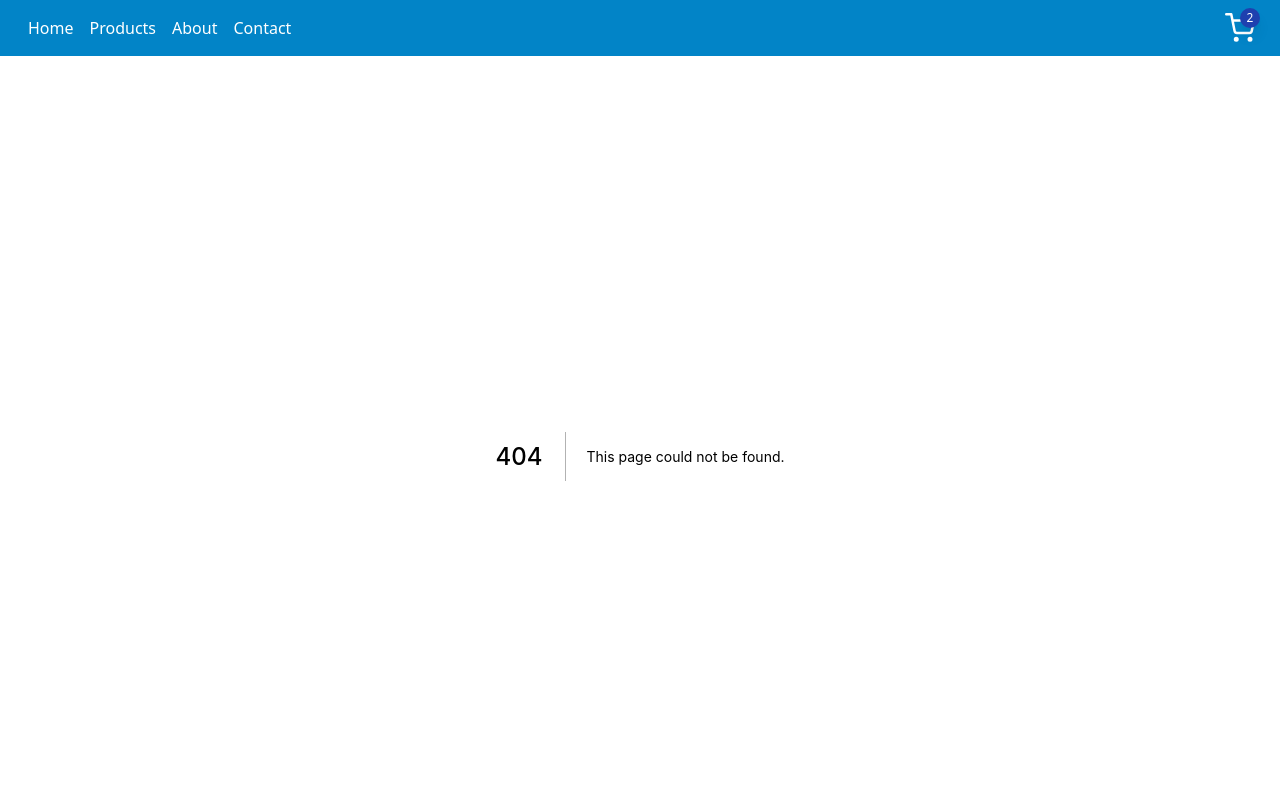
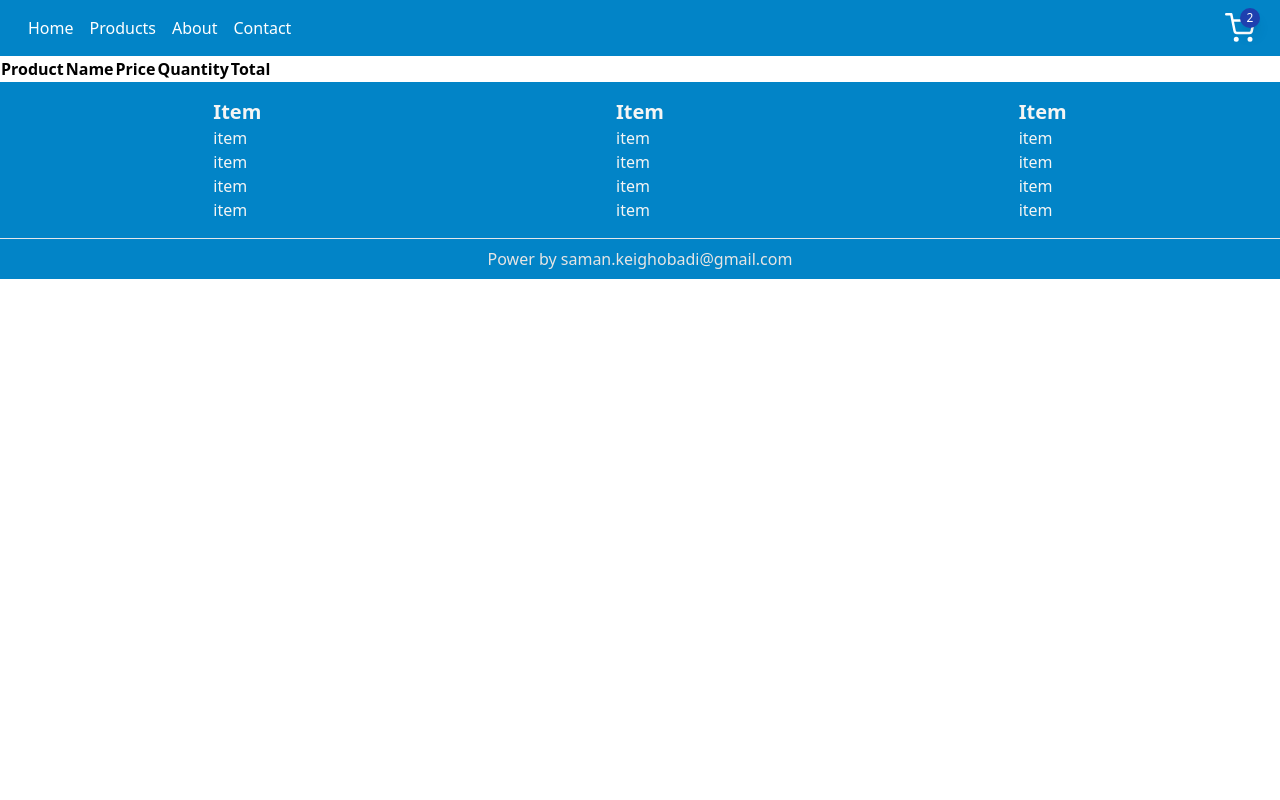
Before and after one commit to SamanKeighobadi/phone-store, a Next.js app: page /cart in a window 1280 px wide. Before the commit this address had no page. Shown: the top 800 px of the page. Built offline with nearby package versions, Linux system fonts and the light colour scheme.

Commit message:
feat: create cart page
cart page for see products

```diff
--- /dev/null
+++ b/pages/cart.jsx
@@ -0,0 +1,21 @@
+import React from 'react';
+
+const Cart = () => {
+    return (
+        <div>
+            <div>
+                <table>
+                    <thead>
+                        <th>Product</th>
+                        <th>Name</th>
+                        <th>Price</th>
+                        <th>Quantity</th>
+                        <th>Total</th>
+                    </thead>
+                </table>
+            </div>
+        </div>
+    );
+}
+
+export default Cart;
```
